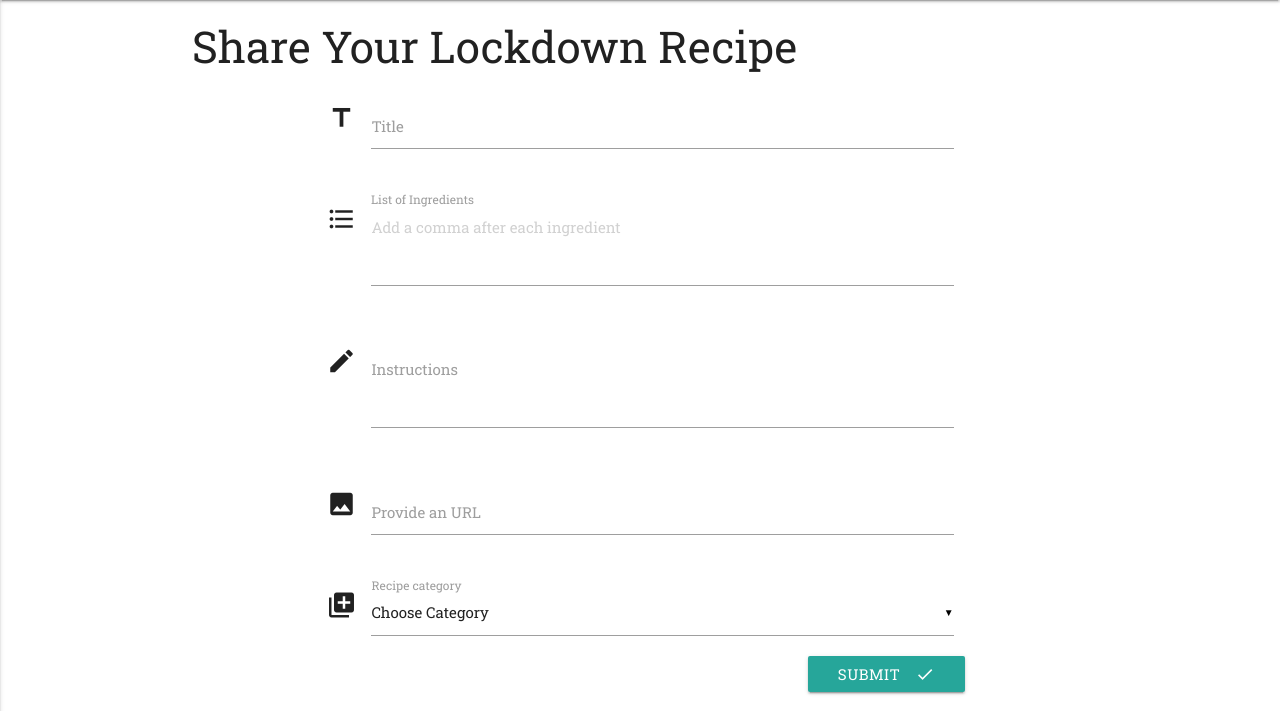
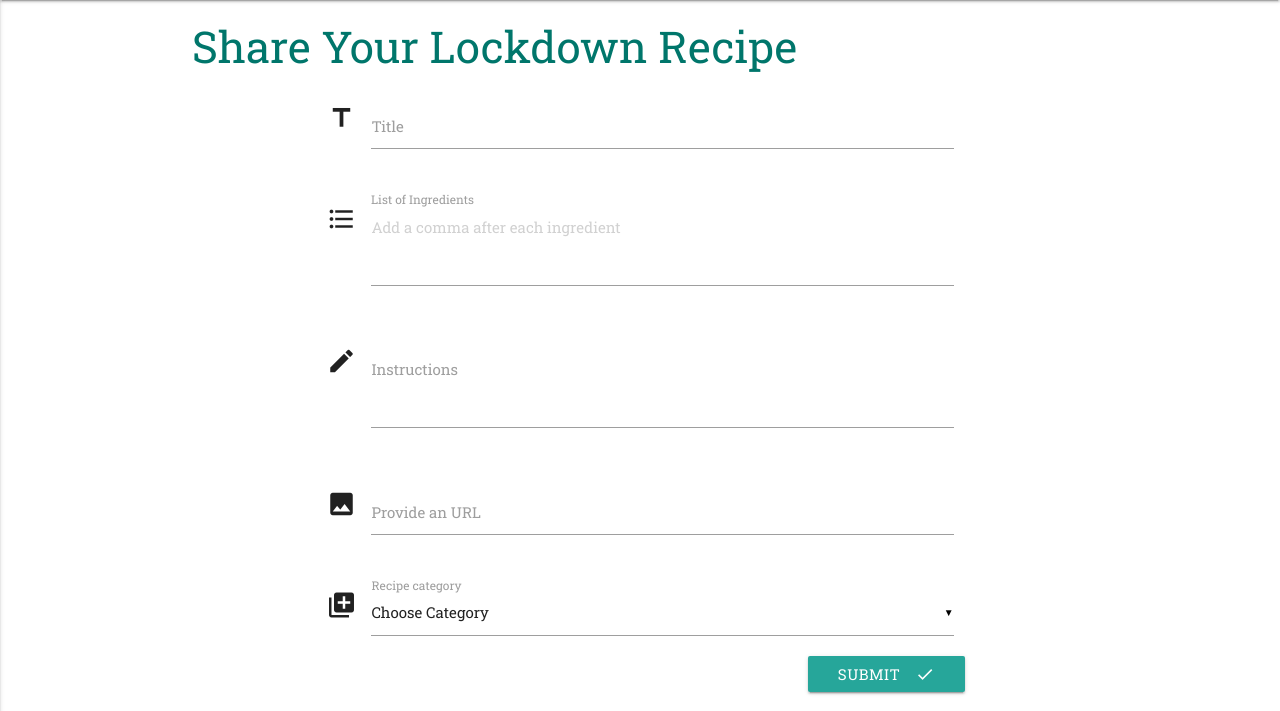
Before and after one commit to Code-Institute-Submissions/lockdown-kitchen-ms3, a Flask app: page /add_recipe in a window 1280 px wide. Shown: the part 64-775 px from the top of the page. Run offline with Flask 2, Linux system fonts and the light colour scheme; data that the repository does not hold is empty; some libraries are stand-ins or nearby versions.

Commit message:
Welcometo picture added

```diff
--- a/static/css/style.css
+++ b/static/css/style.css
@@ -1,4 +1,4 @@
-/*Robot Slab Google Font imported */
+/*Roboto Slab Google Font imported */
 
 @import url('https://fonts.googleapis.com/css2?family=Roboto+Slab&display=swap');
 
@@ -81,11 +81,16 @@ main {
 }
 
 #delete {
-	background: red;
+	background: #ff0000;
 }
 
 
-/*Add new recipes submit button */
+/*Add new recipes title and submit button */
+
+#addnew{
+    color: #00766B;
+
+}
 
 #submit {
 	background-color: #00766B;
--- a/templates/addrecipes.html
+++ b/templates/addrecipes.html
@@ -2,7 +2,7 @@
    after submitting, the user will get redirected to All recipes page-->
 {% extends 'base.html'%}
 {% block content %}
-<h3>Share Your Lockdown Recipe</h3>
+<h3 id="addnew">Share Your Lockdown Recipe</h3>
 <div class="container addrecipes">
 <div class="row">
    <!--Insert_recipe function url linked-->
```
Also changed, not shown: README.md, static/images/welcomto.JPG (added).
